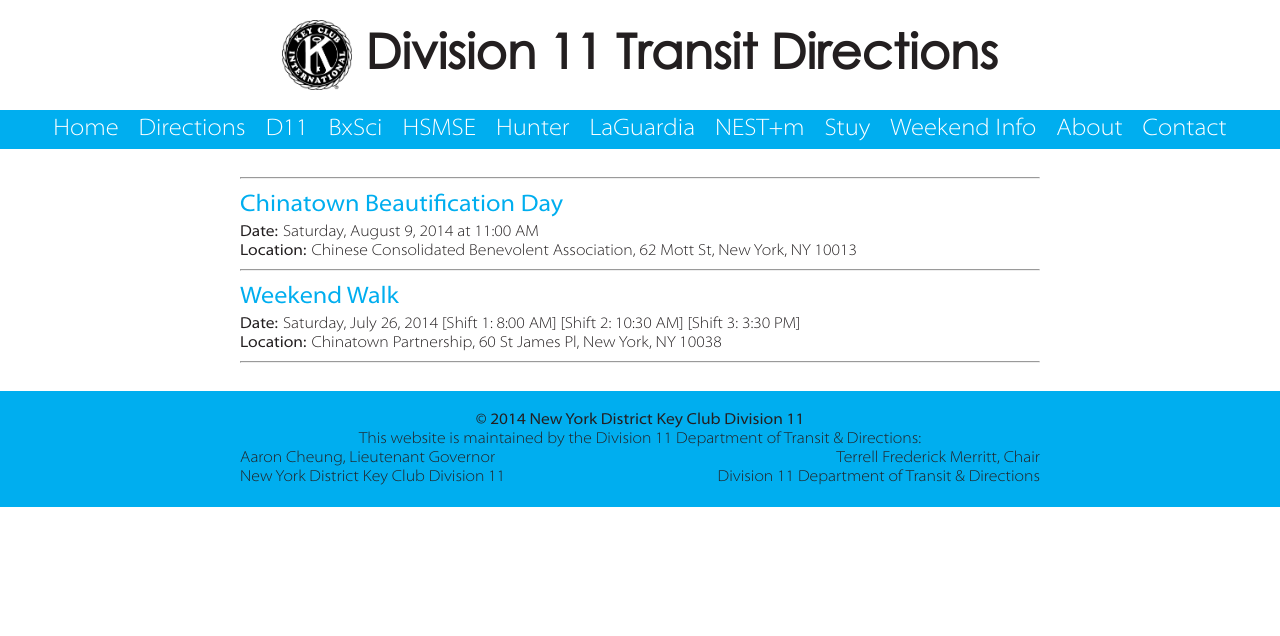
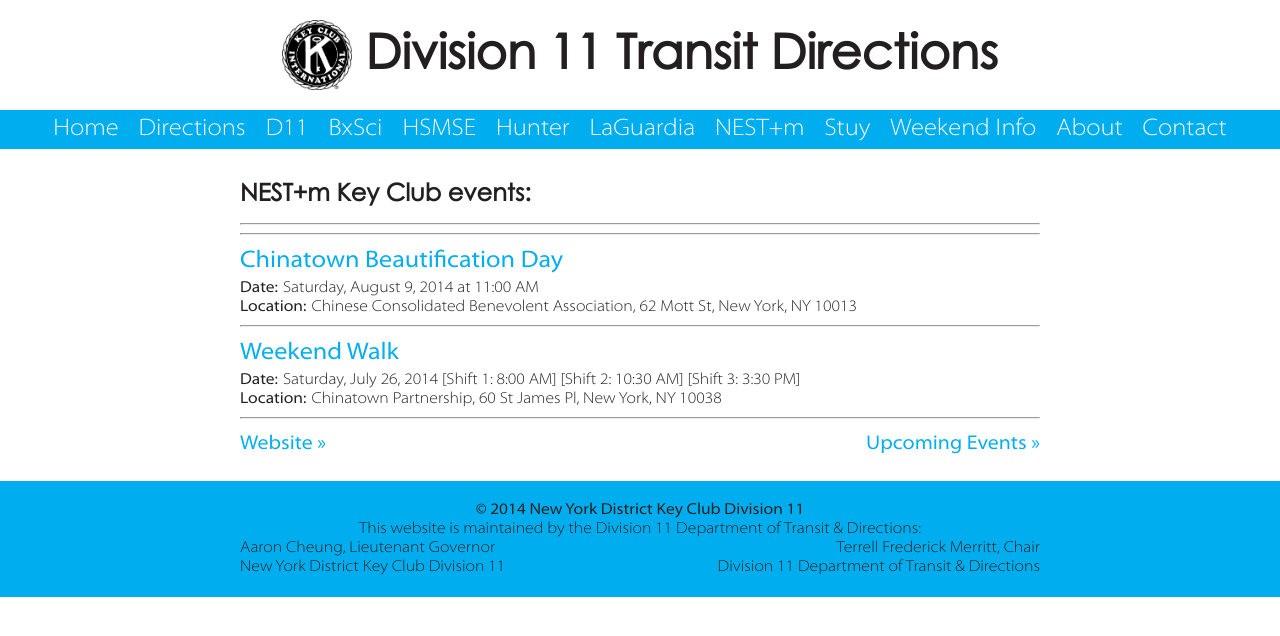
Before and after one commit to d11directions/d11directions.github.io, a Jekyll site: the page built from nestm/events/index.html, in a window 1280 px wide. Shown: the top 636 px of the page. Built offline with Jekyll 4.4.1, drawn with Linux system fonts in a browser that asks for light colours.

Commit message:
[Redesign] Add club all layout to pages

```diff
--- a/nestm/events/index.html
+++ b/nestm/events/index.html
@@ -1,6 +1,7 @@
 ---
-layout: default
+layout: club_all
 title: NEST+m Key Club events
+website: http://nestmkeyclub.wix.com/home
 ---
 <hr align="LEFT">
 {% for tag in site.tags.nestm %}
```
